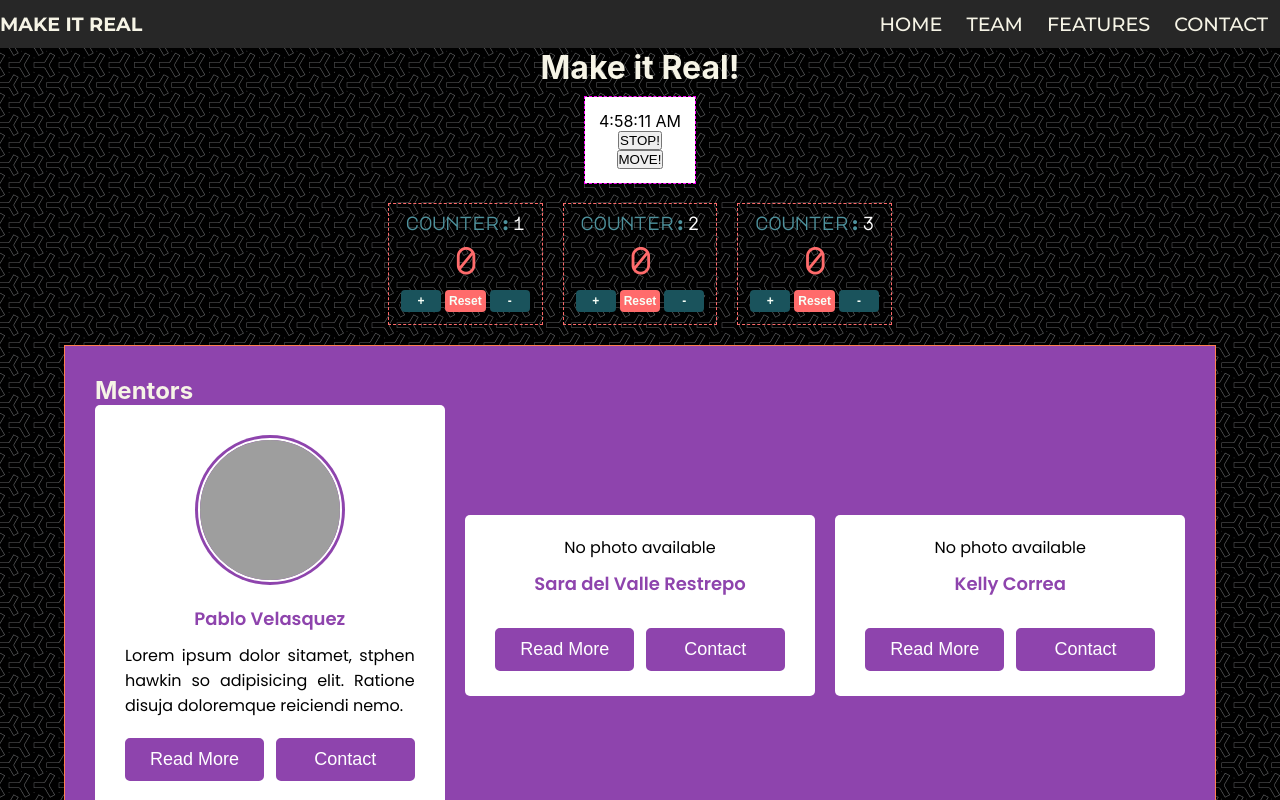
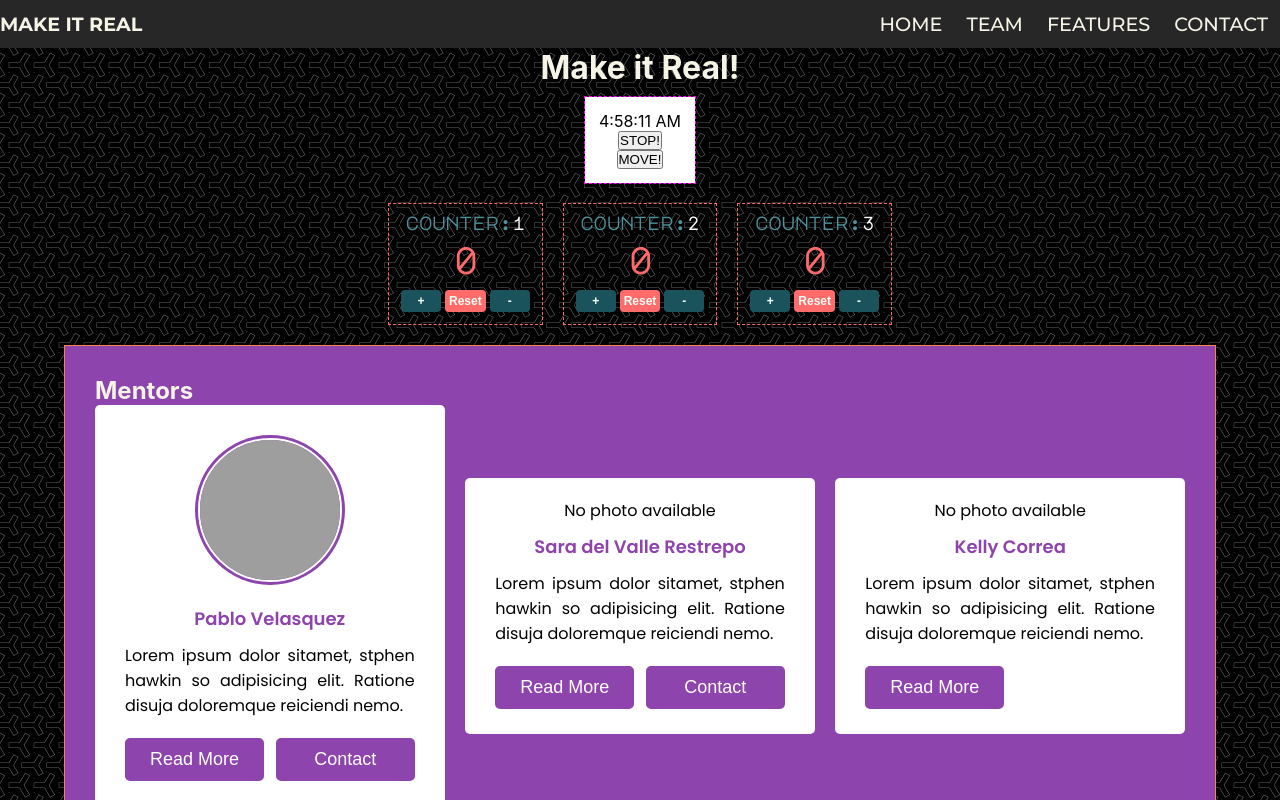
Before and after one commit to makeitrealcamp/top-v11, a React (Create React App) app in the folder packages/react-mir/: page / in a window 1280 px wide. Shown: the top 800 px of the page. Built offline with nearby package versions, Linux system fonts and the light colour scheme; grey boxes are pictures that could not be loaded.

Commit message:
feat(react-mir): update ProfileCard component

```diff
--- a/packages/react-mir/src/ProfileCard.js
+++ b/packages/react-mir/src/ProfileCard.js
@@ -1,44 +1,61 @@
-import React from 'react';
+import React from "react";
 
 class ProfileCard extends React.Component {
   constructor(props) {
     super(props);
     this.state = {
-      showDescription: false
+      showDescription: false,
+      showSocial: false,
     };
   }
 
   toggleDescription = () => {
     this.setState((prevState) => ({
-      showDescription: !prevState.showDescription
+      showDescription: !prevState.showDescription,
     }));
-  }
+  };
+
+  toggleSocial = () => {
+    this.setState((prevState) => ({
+      showSocial: !prevState.showSocial,
+    }));
+  };
 
   render() {
-    const { name, photo , summary, description } = this.props.mentor;
-    let hasPhoto = photo !== '';
+    const { name, photo, summary, description, social } = this.props.mentor;
+    let hasPhoto = photo !== "";
 
     const renderImage = () => {
       if (hasPhoto) {
-        return (<div className='image'>
-          <img src={photo} alt='' />
-        </div>)
+        return (
+          <div className="image">
+            <img src={photo} alt="" />
+          </div>
+        );
       } else {
-        return (<span>No photo available</span>)
+        return <span>No photo available</span>;
+      }
+    };
+
+    const renderContactButton = () => {
+      if (social.length > 0) {
+        return <button onClick={this.toggleSocial}>Contact</button>
       }
     }
 
     return (
-      <div className='profile-card'>
-        { renderImage() }
-        <div className='name'>{ name }</div>
-        <p>{ summary }</p>
-        { this.state.showDescription && <p>{ description }</p> }
-        <div className='btn-row'>
+      <div className="profile-card">
+        {renderImage()}
+        <div className="name">{name}</div>
+        <p>{summary}</p>
+        {this.state.showDescription && <p>{description}</p>}
+        {this.state.showSocial &&
+          social.map((social) => <a href={social.url}>{social.name}</a>)}
+        <div className="btn-row">
           <button onClick={this.toggleDescription}>
-            Read { this.state.showDescription ? 'Less' : 'More' }
+            Read {this.state.showDescription ? "Less" : "More"}
           </button>
-          <button>Contact</button>
+          { renderContactButton() }
         </div>
       </div>
     );
--- a/packages/react-mir/src/mentors.js
+++ b/packages/react-mir/src/mentors.js
@@ -27,6 +27,7 @@ const mentors = [
     id: 2,
     name: 'Sara del Valle Restrepo',
     photo: '',
+    summary: 'Lorem ipsum dolor sitamet, stphen hawkin so adipisicing elit. Ratione disuja doloremque reiciendi nemo.',
     description: 'Lorem ipsum dolor sitamet, stphen hawkin so adipisicing elit. Ratione disuja doloremque reiciendi nemo.',
     skills: {
       programming: 5,
@@ -46,6 +47,7 @@ const mentors = [
     id: 3,
     name: 'Kelly Correa',
     photo: '',
+    summary: 'Lorem ipsum dolor sitamet, stphen hawkin so adipisicing elit. Ratione disuja doloremque reiciendi nemo.',
     description: 'Lorem ipsum dolor sitamet, stphen hawkin so adipisicing elit. Ratione disuja doloremque reiciendi nemo.',
     skills: {
       programming: 5,
```
